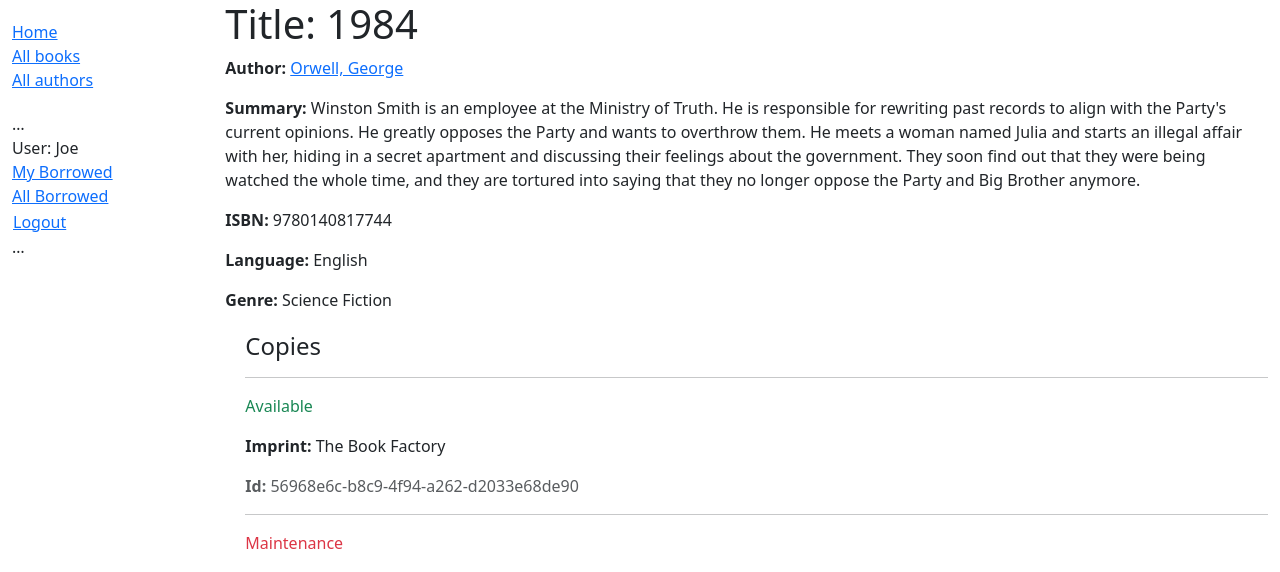
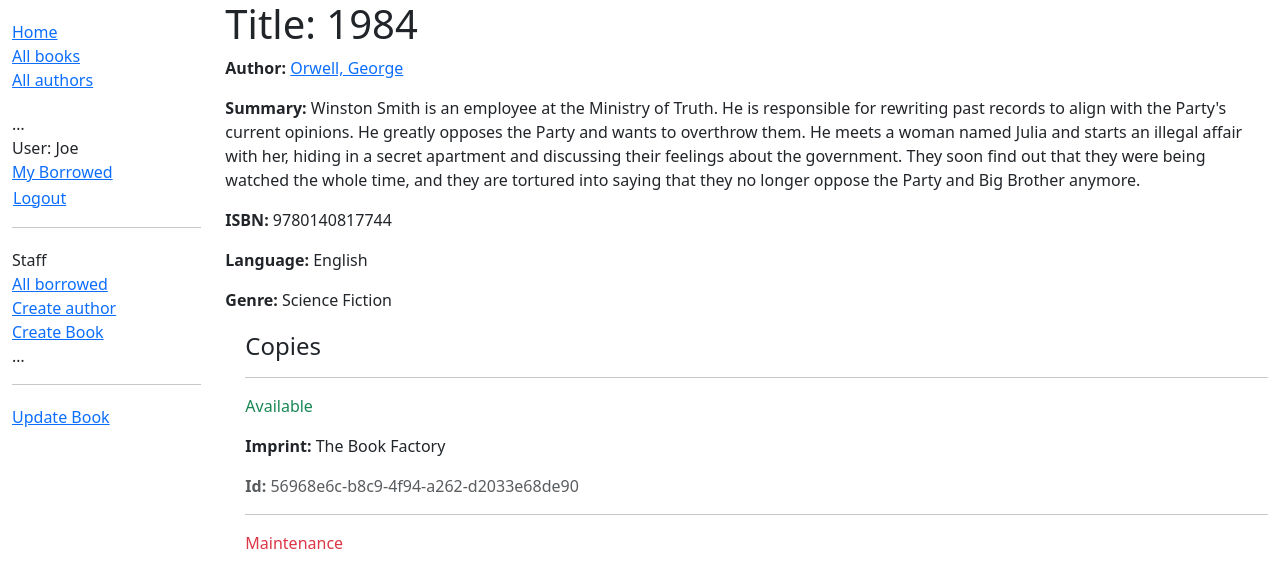
Before and after one commit to orange-vw/-csci313-assignment-4-Jon-Zemlicka, a Django app: page /catalog/book/1 in a window 1280 px wide. Shown: the top 572 px of the page. Run offline with Django 5.2, Linux system fonts and the light colour scheme; a user stored in the database is signed in; data comes from the database, SQL or seed files in the repository; both versions use the stored data as it was after the commit.

Commit message:
Almost complete part 9
Just needs to fix bugs with book create, delete, update

```diff
--- a/catalog/templates/base_generic.html
+++ b/catalog/templates/base_generic.html
@@ -29,13 +29,26 @@
              {% if user.is_authenticated %}
                <li>User: {{ user.get_username }}</li>
                <li><a href="{% url 'my-borrowed' %}">My Borrowed</a></li>
-               <li><a href="{% url 'all-borrowed' %}">All Borrowed</a></li>
                <li>
                  <form id="logout-form" method="post" action="{% url 'admin:logout' %}">
                    {% csrf_token %}
                    <button type="submit" class="btn btn-link">Logout</button>
                  </form>
                </li>
+               {% if user.is_staff %}
+                <hr>
+                <ul class="sidebar-nav">
+                <li>Staff</li>
+                  <li><a href="{% url 'all-borrowed' %}">All borrowed</a></li>
+                {% if perms.catalog.add_author %}
+                  <li><a href="{% url 'author-create' %}">Create author</a></li>
+                {% endif %}
+                {% if perms.catalog.add_book %}
+                  <li><a href="{% url 'book-create' %}">Create Book</a></li>
+                {% endif %}
+                </ul>
+                {% endif %}
+
              {% else %}
                <li><a href="{% url 'login' %}?next={{ request.path }}">Login</a></li>
              {% endif %}
--- a/catalog/templates/catalog/book_detail.html
+++ b/catalog/templates/catalog/book_detail.html
@@ -27,3 +27,20 @@
     {% endfor %}
   </div>
 {% endblock %}
+
+{% block sidebar %}
+  {{ block.super }}
+
+  {% if perms.catalog.change_book or perms.catalog.delete_book %}
+  <hr>
+  <ul class="sidebar-nav">
+    {% if perms.catalog.change_book %}
+      <li><a href="{% url 'book-update' book.id %}">Update Book</a></li>
+    {% endif %}
+    {% if not book.bookinstance_set.all and perms.catalog.delete_book %}
+      <li><a href="{% url 'author-book' book.id %}">Delete Book</a></li>
+    {% endif %}
+    </ul>
+  {% endif %}
+
+{% endblock %}
--- a/catalog/templates/catalog/bookinstance_list_borrowed_master.html
+++ b/catalog/templates/catalog/bookinstance_list_borrowed_master.html
@@ -8,7 +8,8 @@
 
       {% for bookinst in bookinstance_list %}
       <li class="{% if bookinst.is_overdue %}text-danger{% endif %}">
-        <a href="{% url 'book-detail' bookinst.book.pk %}">{{ bookinst.book.title }}</a> ({{ bookinst.due_back }}) - {{bookinst.borrower}}
+        <a href="{% url 'book-detail' bookinst.book.pk %}">{{ bookinst.book.title }}</a> ({{ bookinst.due_back }}) {% if user.is_staff %}- {{ bookinst.borrower }} {% endif %}
+        {% if perms.catalog.can_mark_returned %}- <a href="{% url 'renew-book-librarian' bookinst.id %}">Renew</a>{% endif %}
       </li>
       {% endfor %}
     </ul>
--- a/catalog/urls.py
+++ b/catalog/urls.py
@@ -11,4 +11,12 @@ urlpatterns = [
     path('authors/<int:pk>', views.AuthorDetailView.as_view(), name='author-detail'),
     path('mybooks/', views.LoanedBooksByUserListView.as_view(), name='my-borrowed'),
     path('allloanedbooks/', views.LoanedBooksAllListView.as_view(), name='all-borrowed'),
+    path('book/<uuid:pk>/renew/', views.renew_book_librarian, name='renew-book-librarian'),
+    path('author/create/', views.AuthorCreate.as_view(), name='author-create'),
+    path('author/<int:pk>/update/', views.AuthorUpdate.as_view(), name='author-update'),
+    path('author/<int:pk>/delete/', views.AuthorDelete.as_view(), name='author-delete'),
+
+    path('book/create/', views.BookCreate.as_view(), name='book-create'),
+    path('book/<int:pk>/update/', views.BookUpdate.as_view(), name='book-update'),
+    path('book/<int:pk>/delete/', views.BookDelete.as_view(), name='book-delete'),
 ]
--- a/catalog/views.py
+++ b/catalog/views.py
@@ -1,6 +1,15 @@
 from django.shortcuts import render
 from .models import Book, Author, BookInstance, Genre
-from django.contrib.auth.mixins import LoginRequiredMixin
+from django.contrib.auth.mixins import LoginRequiredMixin, PermissionRequiredMixin
+import datetime
+from django.contrib.auth.decorators import login_required, permission_required
+from django.shortcuts import get_object_or_404
+from django.http import HttpResponseRedirect
+from django.urls import reverse
+from catalog.forms import RenewBookForm
+from django.views.generic.edit import CreateView, UpdateView, DeleteView
+from django.urls import reverse_lazy
+from .models import Author
 
 def index(request):
     """View function for home page of site."""
@@ -72,3 +81,90 @@ class LoanedBooksAllListView(LoginRequiredMixin,generic.ListView):
             BookInstance.objects.filter(status__exact='o')
             .order_by('due_back')
         )
+
+
+@login_required
+@permission_required('catalog.can_mark_returned', raise_exception=True)
+def renew_book_librarian(request, pk):
+    """View function for renewing a specific BookInstance by librarian."""
+    book_instance = get_object_or_404(BookInstance, pk=pk)
+
+    # If this is a POST request then process the Form data
+    if request.method == 'POST':
+
+        # Create a form instance and populate it with data from the request (binding):
+        form = RenewBookForm(request.POST)
+
+        # Check if the form is valid:
+        if form.is_valid():
+            # process the data in form.cleaned_data as required (here we just write it to the model due_back field)
+            book_instance.due_back = form.cleaned_data['renewal_date']
+            book_instance.save()
+
+            # redirect to a new URL:
+            return HttpResponseRedirect(reverse('all-borrowed'))
+
+    # If this is a GET (or any other method) create the default form.
+    else:
+        proposed_renewal_date = datetime.date.today() + datetime.timedelta(weeks=3)
+        form = RenewBookForm(initial={'renewal_date': proposed_renewal_date})
+
+    context = {
+        'form': form,
+        'book_instance': book_instance,
+    }
+
+    return render(request, 'catalog/book_renew_librarian.html', context)
+
+
+class AuthorCreate(PermissionRequiredMixin, CreateView):
+    model = Author
+    fields = ['first_name', 'last_name', 'date_of_birth', 'date_of_death']
+    initial = {'date_of_death': '11/11/2023'}
+    permission_required = 'catalog.add_author'
+
+class AuthorUpdate(PermissionRequiredMixin, UpdateView):
+    model = Author
+    # Not recommended (potential security issue if more fields added)
+    fields = '__all__'
+    permission_required = 'catalog.change_author'
+
+class AuthorDelete(PermissionRequiredMixin, DeleteView):
+    model = Author
+    success_url = reverse_lazy('authors')
+    permission_required = 'catalog.delete_author'
+
+    def form_valid(self, form):
+        try:
+            self.object.delete()
+            return HttpResponseRedirect(self.success_url)
+        except Exception as e:
+            return HttpResponseRedirect(
+                reverse("author-delete", kwargs={"pk": self.object.pk})
+            )
+
+
+class BookCreate(PermissionRequiredMixin, CreateView):
+    model = Book
+    fields = ['title', 'author', 'summary', 'isbn', 'genre', 'language']
+    permission_required = 'catalog.add_book'
+
+class BookUpdate(PermissionRequiredMixin, UpdateView):
+    model = Book
+    # Not recommended (potential security issue if more fields added)
+    fields = '__all__'
+    permission_required = 'catalog.change_book'
+
+class BookDelete(PermissionRequiredMixin, DeleteView):
+    model = Book
+    success_url = reverse_lazy('books')
+    permission_required = 'catalog.delete_book'
+
+    def form_valid(self, form):
+        try:
+            self.object.delete()
+            return HttpResponseRedirect(self.success_url)
+        except Exception as e:
+            return HttpResponseRedirect(
+                reverse("book-delete", kwargs={"pk": self.object.pk})
+            )
```
Also changed, not shown: catalog/forms.py (added, +23 -0 lines), catalog/templates/catalog/author_confirm_delete.html (added, +25 -0 lines), catalog/templates/catalog/author_detail.html (+16 -0 lines), catalog/templates/catalog/author_form.html (added, +11 -0 lines), catalog/templates/catalog/book_confirm_delete.html (added, +25 -0 lines), catalog/templates/catalog/book_renew_librarian.html (added, +15 -0 lines), db.sqlite3.
